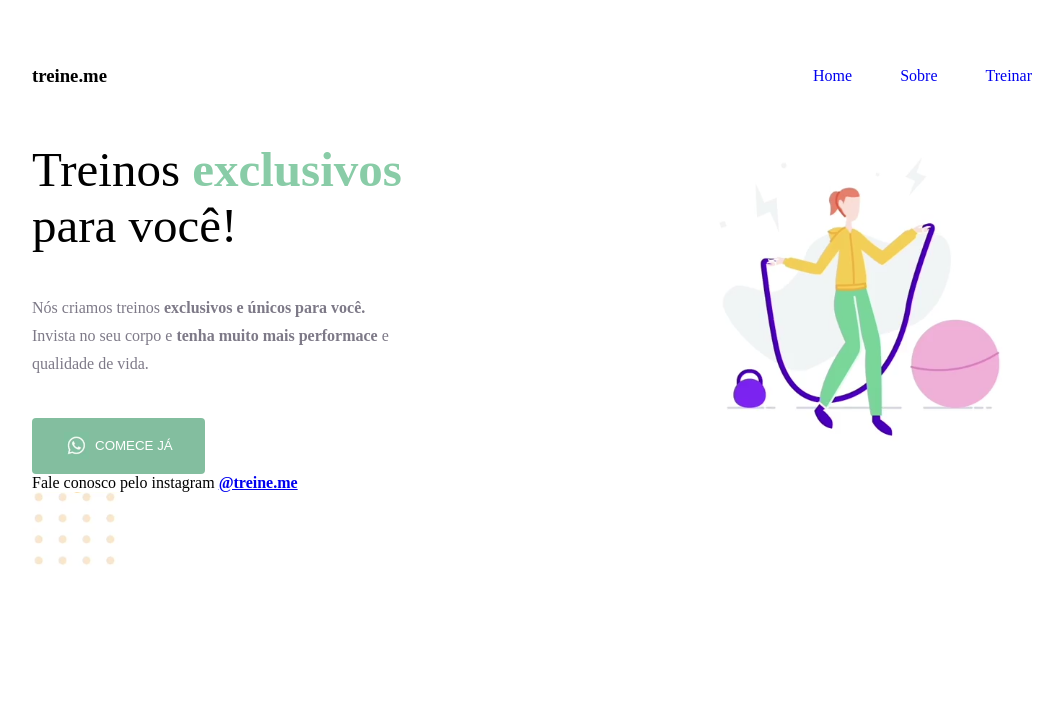
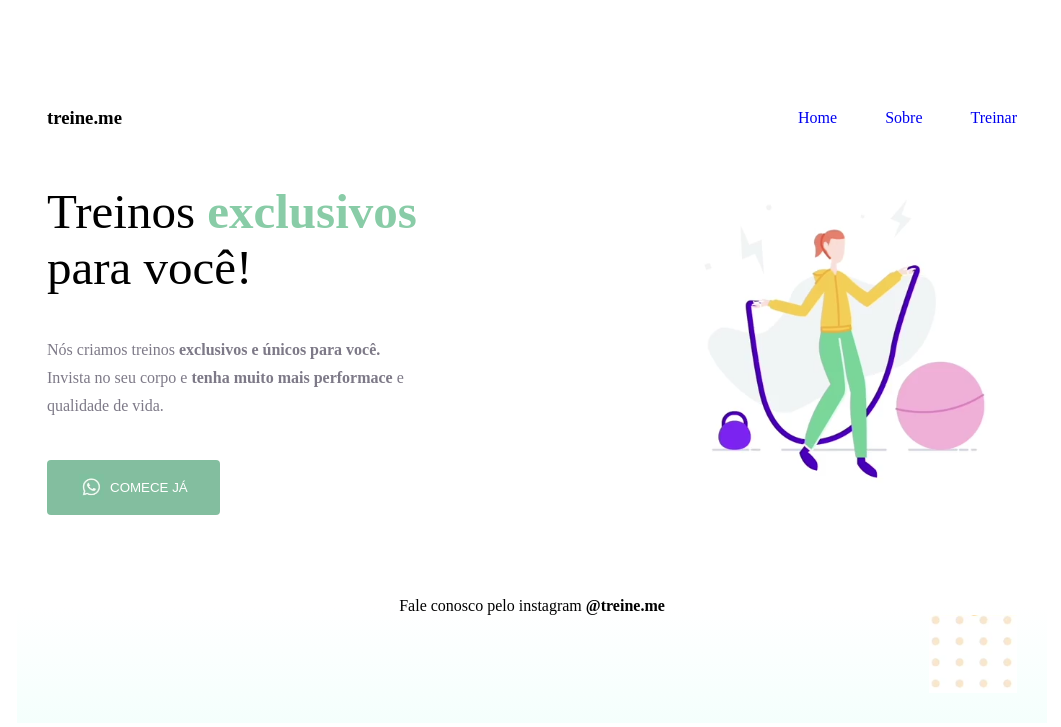
Before and after one commit to gleidersondev/Project-treine-me, a plain HTML site: page index.html in a window 1280 px wide. Shown: the whole page, without its empty margins (108-1169 px from the left). Drawn offline with Linux system fonts and the light colour scheme.

Commit message:
refatorado html para alinhar o conteúdo ao centro independente da tela

```diff
--- a/index.html
+++ b/index.html
@@ -7,6 +7,7 @@
     <link rel="stylesheet" href="style.css" />
   </head>
   <body>
+    <main id="content">
       <nav>
         <h3>treine.me</h3>
         <ul>
@@ -16,16 +17,18 @@
         </ul>
       </nav>
 
-    <main>
+      <main id="main-content">
         <section id="description">
-        <h1>Treinos <strong id="color-green">exclusivos</strong> para você!</h1>
+          <h1>
+            Treinos <strong id="color-green">exclusivos</strong> para você!
+          </h1>
           <p id="paragraph-content1">
             Nós criamos treinos
             <strong>exclusivos e únicos para você.</strong>
           </p>
           <p id="paragraph-content2">
-          Invista no seu corpo e <strong>tenha muito mais performace</strong> e
-          qualidade de vida.
+            Invista no seu corpo e
+            <strong>tenha muito mais performace</strong> e qualidade de vida.
           </p>
 
           <button>
@@ -51,9 +54,10 @@
           </p>
         </section>
 
-      <section>
+        <section id="balls">
           <img src="/img/bolinhas.png" alt="bolinhas" />
         </section>
       </footer>
+    </main>
   </body>
 </html>
--- a/style.css
+++ b/style.css
@@ -4,10 +4,16 @@
 }
 
 body {
-  width: 1000px;
-  margin: auto;
-  padding: 65px;
+  display: flex;
+  align-items: center;
+  height: 100vh;
+}
 
+#content {
+  width: 970px;
+  margin: 0 auto;
+  padding: 30px;
+  background: linear-gradient(180deg, rgba(227, 255, 248, 0) 82.08%, rgba(227, 255, 248, 0.38) 100%);
 }
 
 /* elemento nav */
@@ -29,12 +35,13 @@ ul a {
   text-decoration: none;
 }
 
-/* main */
+/* main-content */
 
-main {
+#main-content {
   display: flex;
   justify-content: space-between;
   align-items: center;
+  margin-bottom: 82px;
 }
 
 
@@ -84,3 +91,20 @@ button img {
   width: 25px;
   height: auto;
 }
+
+/* footer */
+
+footer {
+  text-align: center;
+}
+
+footer a {
+  font-weight: bold;
+  color: #000;
+  text-decoration: none;
+}
+
+#balls {
+  display: flex;
+  flex-direction: row-reverse;
+}
```
Lines whose indentation alone changed are shown as unchanged.
